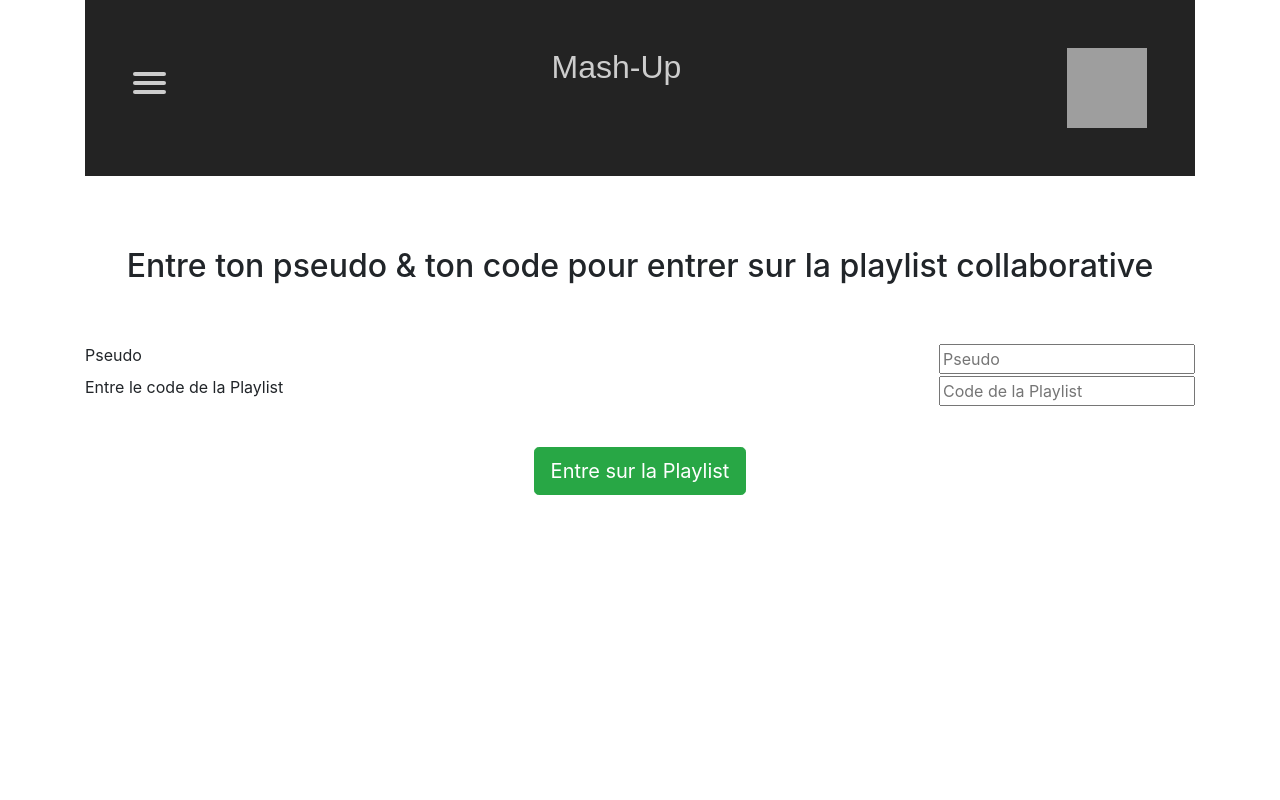
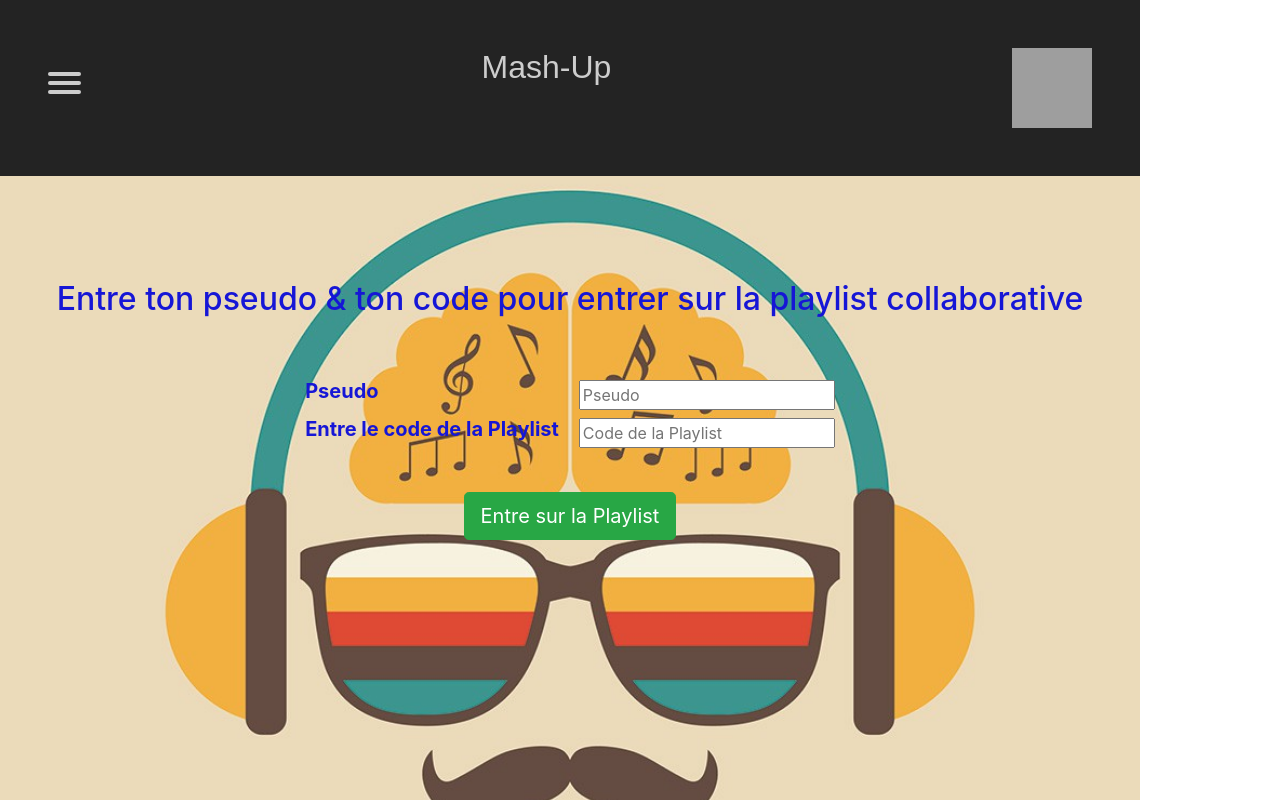
Before and after one commit to Paul-Verdure/mash-up, a React (Create React App) app in the folder client/: page / in a window 1280 px wide. Built offline with nearby package versions, Linux system fonts and the light colour scheme; grey boxes are pictures that could not be loaded; what spotify-web-api-node would draw is missing.

Commit message:
css home page

```diff
--- a/client/src/App.js
+++ b/client/src/App.js
@@ -2,7 +2,7 @@ import "bootstrap/dist/css/bootstrap.min.css"
 import Login from "./Login"
 import Dashboard from "./Dashboard"
 import { Header } from "./components/header/Header"
-
+import "./app.css";
 
 const code = new URLSearchParams(window.location.search).get("code")
 
--- a/client/src/Dashboard.js
+++ b/client/src/Dashboard.js
@@ -10,6 +10,8 @@ import axios from "axios"
 
 import { Header } from "./components/header/Header"
 import Playlist from "./PlayList";
+import "./app.css";
+
 
 
 const spotifyApi = new SpotifyWebApi({
--- a/client/src/Login.js
+++ b/client/src/Login.js
@@ -70,6 +70,20 @@ export default function Login() {
     console.log(loginData)
   }
 
+  const playlistNumber = [
+    {
+      id:"1",
+      password:"512",
+      pseudo:"Paul",
+      name:"Soirée de Noel",
+      title:"Highway to Hell",
+      artiste:"AC∕DC",
+      albumUrl:"https://i.scdn.co/image/ab67616d0000485151c02a77d09dfcd53c8676d0",
+    }
+  ]
+
+  console.log(playlistNumber)
+
   // const {pseudo, password} = loginData;
 
   // localStorage.setItem("key", "pseudo")
@@ -90,24 +104,19 @@ export default function Login() {
           <div className="signUpLoginBox">
               <div className="slContainer">
                   <div className="text_explain">
-                  <h2>Entre ton pseudo & ton code pour entrer sur la playlist collaborative </h2>
+                  <h2 className="text_explain_h2">Entre ton pseudo & ton code pour entrer sur la playlist collaborative </h2>
                   </div>
                       <div className="formContent">
                           <form onClick={handleClick} >
 
-                              <div >
+                              <div>
                               <div className="inputBox">
                                   <label htmlFor="pseudo">Pseudo</label>
                                   <input onChange={handleNewUserName} value={newUserName} type="text" id="pseudo" placeholder="Pseudo"/>
-
-
-
                               </div>
                               <div className="inputBox">
                                 <label htmlFor="password">Entre le code de la Playlist</label>
                                 <input onChange={handleNewUserPassword} value={newUserPassword} type="text" id="password" placeholder="Code de la Playlist"/>
-
-
                               </div>
 
                               <div className="button__enterplay">
@@ -120,6 +129,7 @@ export default function Login() {
                                 </a>
                               </div>
                               </div>
+
                           </form>
                       </div>
                   </div>
--- a/client/src/PlayList.js
+++ b/client/src/PlayList.js
@@ -3,11 +3,14 @@ import { useContext } from "react"
 import PlayerPlayList from "./PlayerPlayList";
 
 
-const PlayList = () => {
+const PlayList = (playlistNumber) => {
     const {userFavoritList, setUserFavoritList} = useContext(TrackContext)
 
     console.log("lecteur", userFavoritList);
     const {dropDownPlayList} = useContext(TrackContext)
+
+    console.log(playlistNumber)
+
 
 
     return (
--- /dev/null
+++ b/client/src/app.css
@@ -0,0 +1,10 @@
+.root{
+    padding: 0;
+    margin:0;
+}
+
+.home{
+    padding: 0 0 0 0 ;
+    margin: 0 0 0 0 ;
+    width: 100%;
+}
--- a/client/src/components/header/Header.css
+++ b/client/src/components/header/Header.css
@@ -1,10 +1,16 @@
+.header{
+  width: 100%;
+  height: 150px;
+  background: #232323;
+}
+
 .header-banner {
+  width: 100%;
   margin: 0;
   padding: 3rem;
   display: flex;
   flex-direction: row;
   justify-content: space-between;
-
   background: #232323;
   color: #cdcdcd;
   font-family: "Avenir Next", "Avenir", sans-serif;
--- a/client/src/components/header/Header.js
+++ b/client/src/components/header/Header.js
@@ -1,8 +1,9 @@
 import "./Header.css"
+
 
 export const Header = () => {
     return (
-        <header>
+        <header className="header">
 
             <section className="header-banner">
 
--- a/client/src/login.css
+++ b/client/src/login.css
@@ -4,8 +4,41 @@
     grid-template-rows: 1fr 1fr 1fr;
     width: 100vw;
     height: 100vh;
+    background-image: url(./assets/image.jpg);
+    background-repeat: no-repeat;
+    background-size: 350%;
+    background-position:  top 150px center;
 
 }
+
+@media screen and (min-width: 767px) {
+    .home {
+        background-size: cover;
+    }
+    .formContent{
+        display: flex;
+        justify-content: center;
+        align-items: center;
+    }
+    label{
+        margin-right: 20px;
+        font-weight: bold;
+        font-size: 20px;
+    }
+
+  }
+
+  label{
+    margin-right: 20px;
+    font-weight: bold;
+    font-size: 20px;
+    color: rgb(22, 22, 214);
+    margin-left: 15px;
+}
+input{
+    margin-right: 15px;
+}
+
 
 .text_explain{
     margin-top: -20px;
@@ -13,6 +46,14 @@
     display: flex;
     justify-content: center;
     align-content: center;
+    margin: 20px;
+    font-weight: bold;
+
+}
+.text_explain_h2{
+    display: flex;
+    text-align: center;
+    color: rgb(22, 22, 214)
 }
 
 .formContent{
@@ -33,10 +74,3 @@
     border-radius: 20px;
     margin-top: 20px;
 }
-.button__newplay{
-    grid-row: 3;
-    margin-top: 20px;
-    display: flex;
-    justify-content: center;
-    border-radius: 20px;
-}
```
Also changed, not shown: client/src/assets/image.jpg (added), client/src/assets/musique-1024x493.png (added).
